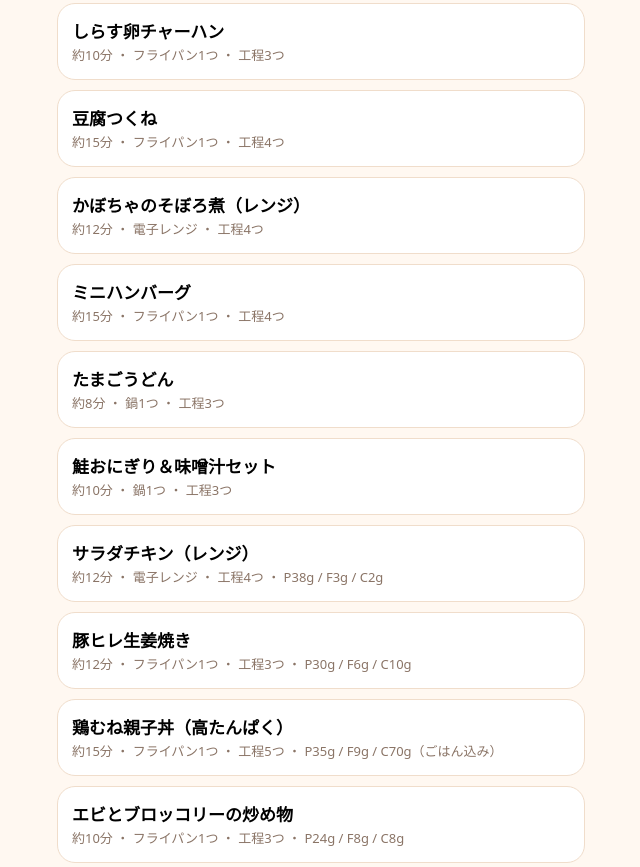
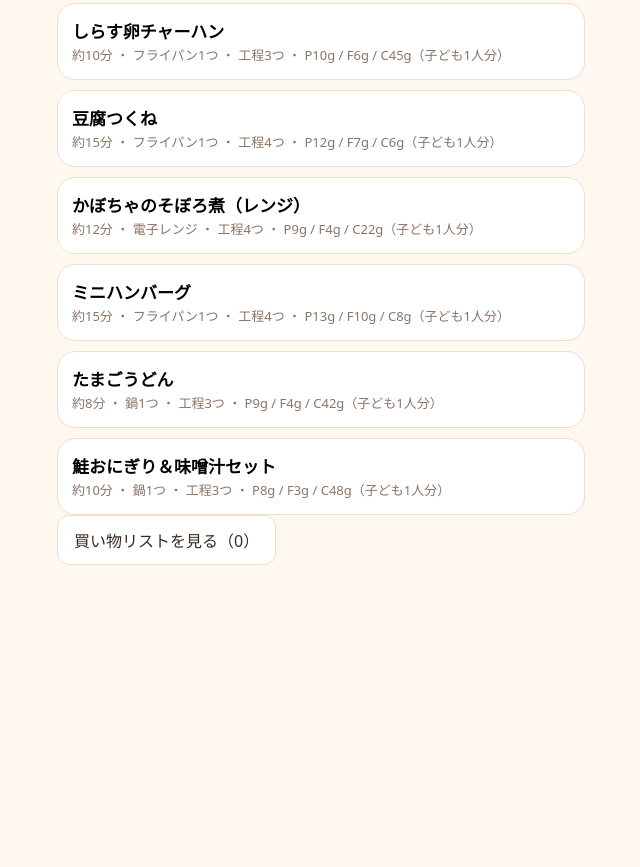
Before and after one commit to dairoku0312-glitch/easy-dinner, a plain HTML site: page index.html in a window 1280 px wide. Shown: the part 1932-2799 px from the top of the page, without its empty margins (319-959 px from the left). After the commit the page ends 2513 px from the top, so only its background shows below. Drawn offline with Linux system fonts and the light colour scheme.

Commit message:
PFCカテゴリを削除し、子ども向けにPFC目安を追加

```diff
--- a/app.js
+++ b/app.js
@@ -313,87 +313,25 @@ const KID_RECIPES = [
 ];
 RECIPES.push(...KID_RECIPES);
 
-// ---- カテゴリ追加：PFCを考えた6品（数値は1人分の目安） ----
-const PFC_RECIPES = [
-  {
-    id: 'salad-chicken', name: 'サラダチキン（レンジ）', minutes: 12, tool: '電子レンジ', cat: 'pfc',
-    main: ['鶏肉'], pfc: 'P38g / F3g / C2g',
-    kidNote: '塩分控えめにすれば子どもも食べられます。小さく裂いてあげてください。',
-    ingredients: ['鶏むね肉（皮なし）1枚', '酒 大さじ1', '塩 小さじ半分', '砂糖 小さじ半分'],
-    steps: [
-      { text: '鶏肉にフォークで穴を開け、調味料をすり込む' },
-      { text: '耐熱皿に入れてラップをし、レンジ600Wで加熱する', timerSec: 240 },
-      { text: '裏返してもう一度加熱し、そのまま置いて余熱で火を通す', timerSec: 180 },
-      { text: '中心が白く火が通っているか確認してから切って完成！' },
-    ],
-  },
-  {
-    id: 'hire-shogayaki', name: '豚ヒレ生姜焼き', minutes: 12, tool: 'フライパン1つ', cat: 'pfc',
-    main: ['豚肉', '玉ねぎ'], pfc: 'P30g / F6g / C10g',
-    kidNote: '味付け前に取り分けると子どもの薄味分になります。',
-    ingredients: ['豚ヒレ肉 300g', '玉ねぎ 1個', 'しょうがチューブ 3cm', 'しょうゆ 大さじ2', 'みりん 大さじ1'],
-    steps: [
-      { text: '豚ヒレを薄切りにし、玉ねぎは薄切りにする' },
-      { text: 'フライパンで豚肉と玉ねぎを炒める', timerSec: 300 },
-      { text: '調味料を入れて絡めて完成！', timerSec: 120 },
-    ],
-  },
-  {
-    id: 'mune-oyakodon', name: '鶏むね親子丼（高たんぱく）', minutes: 15, tool: 'フライパン1つ', cat: 'pfc',
-    main: ['鶏肉', '卵', '玉ねぎ'], pfc: 'P35g / F9g / C70g（ごはん込み）',
-    kidNote: '卵を入れる前に取り分けると子どもの薄味分になります。',
-    ingredients: ['鶏むね肉 1枚', '玉ねぎ 1個', '卵 3個', 'めんつゆ（3倍濃縮）大さじ4', '水 150ml', 'ごはん 人数分'],
-    steps: [
-      { text: '鶏むねを薄いそぎ切りにし、玉ねぎは薄切りにする' },
-      { text: 'フライパンに水とめんつゆを入れて沸かす' },
-      { text: '鶏肉と玉ねぎを入れて煮る', timerSec: 300 },
-      { text: '溶き卵を回し入れてふたをして待つ', timerSec: 120 },
-      { text: 'ごはんにのせて完成！' },
-    ],
-  },
-  {
-    id: 'ebi-broccoli', name: 'エビとブロッコリーの炒め物', minutes: 10, tool: 'フライパン1つ', cat: 'pfc',
-    main: ['冷凍野菜'], pfc: 'P24g / F8g / C8g',
-    kidNote: 'エビは小さく切れば子どもも食べられます。味付け前に取り分けてください。',
-    ingredients: ['冷凍むきエビ 200g', '冷凍ブロッコリー 1袋', 'にんにくチューブ 2cm', '鶏ガラスープの素 小さじ2', '油 小さじ2'],
-    steps: [
-      { text: 'フライパンに油とにんにくを入れて熱する' },
-      { text: 'エビとブロッコリーを入れて炒める', timerSec: 300 },
-      { text: '鶏ガラスープの素で味付けして完成！' },
-    ],
-  },
-  {
-    id: 'tuna-omelette', name: 'ツナオムレツ', minutes: 8, tool: 'フライパン1つ', cat: 'pfc',
-    main: ['ツナ缶', '卵'], pfc: 'P26g / F14g / C3g',
-    kidNote: 'そのまま子どもも食べられます。ケチャップは大人の分だけに。',
-    ingredients: ['卵 3個', 'ツナ缶（水煮）1缶', '冷凍ねぎ ひとつかみ', '塩こしょう 少々'],
-    steps: [
-      { text: '卵を溶いて、ツナとねぎを混ぜる' },
-      { text: 'フライパンで焼いて半熟で巻く', timerSec: 180 },
-      { text: 'お皿に盛って完成！' },
-    ],
-  },
-  {
-    id: 'tofu-soboro-an', name: '豆腐の鶏そぼろあんかけ', minutes: 12, tool: 'フライパン1つ', cat: 'pfc',
-    main: ['豆腐', 'ひき肉'], pfc: 'P24g / F10g / C12g',
-    kidNote: 'あんを薄味にすれば子どもも一緒に食べられます。',
-    ingredients: ['絹豆腐 1丁', '鶏ひき肉 150g', 'しょうゆ 大さじ1.5', 'みりん 大さじ1', '片栗粉 小さじ2', '水 150ml'],
-    steps: [
-      { text: 'フライパンでひき肉を炒める', timerSec: 180 },
-      { text: '水と調味料を入れて沸かす' },
-      { text: '豆腐を大きく崩し入れて温める', timerSec: 180 },
-      { text: '水溶き片栗粉でとろみをつけて完成！' },
-    ],
-  },
-];
-RECIPES.push(...PFC_RECIPES);
 RECIPES.forEach((r) => { if (!r.cat) r.cat = 'normal'; });
+
+// 子ども向けメニューのPFC目安（子ども1人分・概算）
+const KID_PFC_MAP = {
+  'shirasu-chahan': 'P10g / F6g / C45g（子ども1人分）',
+  'tofu-tsukune': 'P12g / F7g / C6g（子ども1人分）',
+  'kabocha-soboro': 'P9g / F4g / C22g（子ども1人分）',
+  'mini-hamburg': 'P13g / F10g / C8g（子ども1人分）',
+  'tamago-udon': 'P9g / F4g / C42g（子ども1人分）',
+  'sake-onigiri': 'P8g / F3g / C48g（子ども1人分）',
+};
+RECIPES.forEach((r) => {
+  if (r.cat === 'kids' && KID_PFC_MAP[r.id]) r.pfc = KID_PFC_MAP[r.id];
+});
 
 const CATEGORIES = [
   { id: 'all', label: '全部' },
   { id: 'normal', label: 'ふつう' },
   { id: 'kids', label: '子ども向け' },
-  { id: 'pfc', label: 'PFC（筋トレ向け）' },
 ];
 
 const RABBIT_SVG = '<svg viewBox="0 0 120 112" xmlns="http://www.w3.org/2000/svg" aria-hidden="true">'
--- a/index.html
+++ b/index.html
@@ -5,7 +5,7 @@
 <meta name="viewport" content="width=device-width, initial-scale=1, viewport-fit=cover">
 <title>かんたん晩ごはん</title>
 <meta name="theme-color" content="#e07b39">
-<link rel="stylesheet" href="style.css?v=20261123-7">
+<link rel="stylesheet" href="style.css?v=20261123-8">
 </head>
 <body>
 <header class="app-header">
@@ -97,6 +97,6 @@
   </section>
 </main>
 
-<script src="app.js?v=20261123-7"></script>
+<script src="app.js?v=20261123-8"></script>
 </body>
 </html>
```
